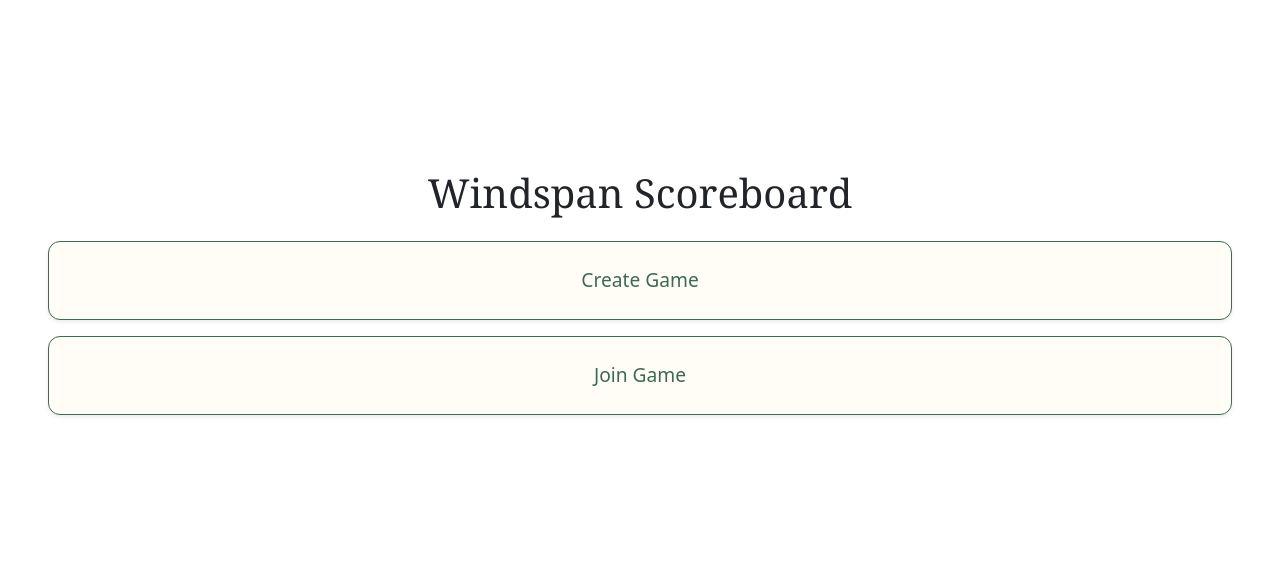
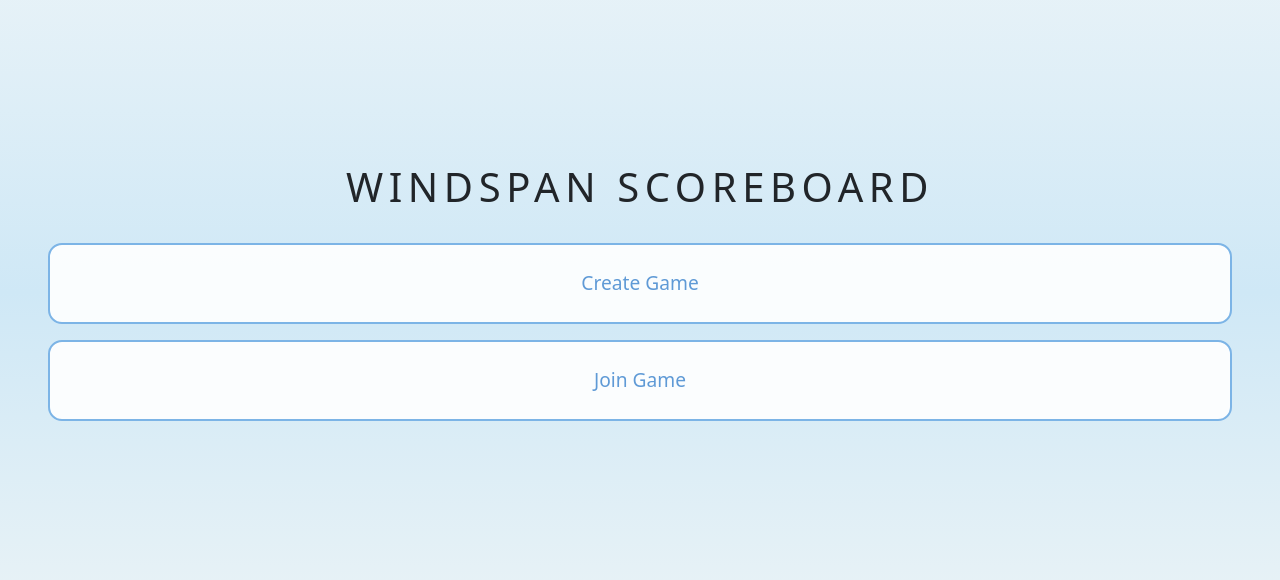
Before and after one commit to jlchen-50jk/CS571-wingspan, a React (Vite) app: page / in a window 1280 px wide. Shown: the part 108-688 px from the top of the page. Built offline with nearby package versions, Linux system fonts and the light colour scheme.

Commit message:
Theme adjustments

```diff
--- a/src/pages/LandingPage.jsx
+++ b/src/pages/LandingPage.jsx
@@ -5,9 +5,9 @@
 
     let navigate = useNavigate();
 
-    return <div className="d-flex flex-column justify-content-center" style={{ minHeight: "100vh" }}>
+    return <div className="center-screen">
 
-            <h1 className="text-center mb-4">Windspan Scoreboard</h1>
+            <h1 className="page-title">Windspan Scoreboard</h1>
 
             <div className="d-grid gap-3 px-5 landing-actions">
                 <Button className="btn wingspan-btn py-4" onClick={() => navigate("/game-settings")}>
--- a/src/styles/app.css
+++ b/src/styles/app.css
@@ -19,27 +19,21 @@
 
 
 .btn.wingspan-btn {
-  background-color: var(--wp-surface);
-  border-color: var(--wp-green);
-  color: var(--wp-green);
-  border-radius: 12px;
-  box-shadow: 0 2px 4px rgba(0, 0, 0, 0.08);
-  transition: all 0.2s ease-in-out;
+  background-color: rgba(255, 255, 255, 0.9);
+  border: 2px solid var(--wp-primary);
+  color: var(--wp-primary-dark);
+
+  border-radius: 14px;
+
+  transition: all 0.2s ease;
 }
 
 .btn.wingspan-btn:hover {
-  background-color: var(--wp-green);
-  border-color: var(--wp-green);
+  background-color: var(--wp-primary);
+  border-color: var(--wp-primary);
   color: white;
+
   transform: translateY(-2px);
-  box-shadow: 0 4px 8px rgba(0, 0, 0, 0.12);
-}
-
-.btn.wingspan-btn:focus,
-.btn.wingspan-btn:active {
-  background-color: var(--wp-green);
-  border-color: var(--wp-green);
-  color: white;
 }
 
 
@@ -116,9 +110,17 @@
 
 .center-screen {
   min-height: 100vh;
+
   display: flex;
   flex-direction: column;
   justify-content: center;
+
+  background: linear-gradient(
+    180deg,
+    #eef5f8 0%,
+    #cfe8f6 50%,
+    #eff5f6 100%
+  );
 }
 
 .page-title {
@@ -129,3 +131,25 @@
 .section-spacing {
   margin-bottom: 2rem;
 }
+
+
+body {
+  margin: 0;
+  background: linear-gradient(
+    180deg,
+    #eef5f8 0%,
+    #d8edf9 50%,
+    #eff5f6 100%
+  );
+
+  color: var(--wp-text);
+  font-family: var(--body-font);
+}
+
+
+h1 {
+  color: var(--wp-primary-dark);
+  letter-spacing: 0.35rem;
+  font-weight: 300;
+  text-transform: uppercase;
+}
--- a/src/styles/theme.css
+++ b/src/styles/theme.css
@@ -1,46 +1,48 @@
 :root {
-  /* Wingspan-inspired palette */
-  --wp-bg: #f5edd8;
-  --wp-surface: #fffdf5;
+  /* Backgrounds */
 
-  --wp-green: #3d6b4f;
-  --wp-green-light: #57866a;
+  --wp-bg: #e9f1f4;
+  --wp-surface: #fdfcf8;
+  --wp-surface-alt: #f6f7f4;
 
-  --wp-brown: #7b4f2e;
-  --wp-brown-light: #9a6b47;
+  /* Primary Wingspan Blues */
 
-  --wp-text: #1c1a14;
-  --wp-border: #d8ccb0;
+  --wp-primary: #7cb4e6;
+  --wp-primary-dark: #5f9ad6;
+  --wp-primary-light: #cfe8f6;
+
+  /* Accent Colors */
+
+  --wp-sage: #a8b99b;
+  --wp-brown: #8d7559;
+  --wp-slate: #708090;
+
+  /* Text */
+
+  --wp-text: #2f3c45;
+  --wp-text-muted: #66727a;
+  --wp-heading: #ffffff;
+
+  /* Borders */
+
+  --wp-border: #d8e3ea;
 
   /* Player Colors */
-  --player-teal: #2e8b8b;
-  --player-purple: #7a5fa2;
-  --player-yellow: #d8be4d;
-  --player-red: #c45b57;
-  --player-blue: #5f88c5;
-  --player-green: #5d9a65;
-  --player-pink: #d48aa5;
 
-  /* Typography */
-  --heading-font: "Georgia", serif;
-  --body-font: "Arial", sans-serif;
+  --player-teal: #4fa9ad;
+  --player-purple: #8a71be;
+  --player-yellow: #dcc65e;
+  --player-red: #d06963;
+  --player-blue: #679dd8;
+  --player-green: #76af76;
+  --player-pink: #d99ab8;
 
-  /* Shadows */
-  --card-shadow: 0 2px 8px rgba(0, 0, 0, 0.08);
+  /* Fonts */
+
+  --heading-font: "Trebuchet MS", sans-serif;
+  --body-font: "Segoe UI", sans-serif;
+
+  /* Effects */
+
+  --card-shadow: 0 4px 12px rgba(0, 0, 0, 0.08);
 }
-
-body {
-  background-color: var(--wp-bg);
-  color: var(--wp-text);
-  font-family: var(--body-font);
-}
-
-h1,
-h2,
-h3,
-h4,
-h5,
-h6 {
-  font-family: var(--heading-font);
-  color: var(--wp-green);
-}
```
Also changed, not shown: 4 other files (tests, documents, lock files or other folders).
